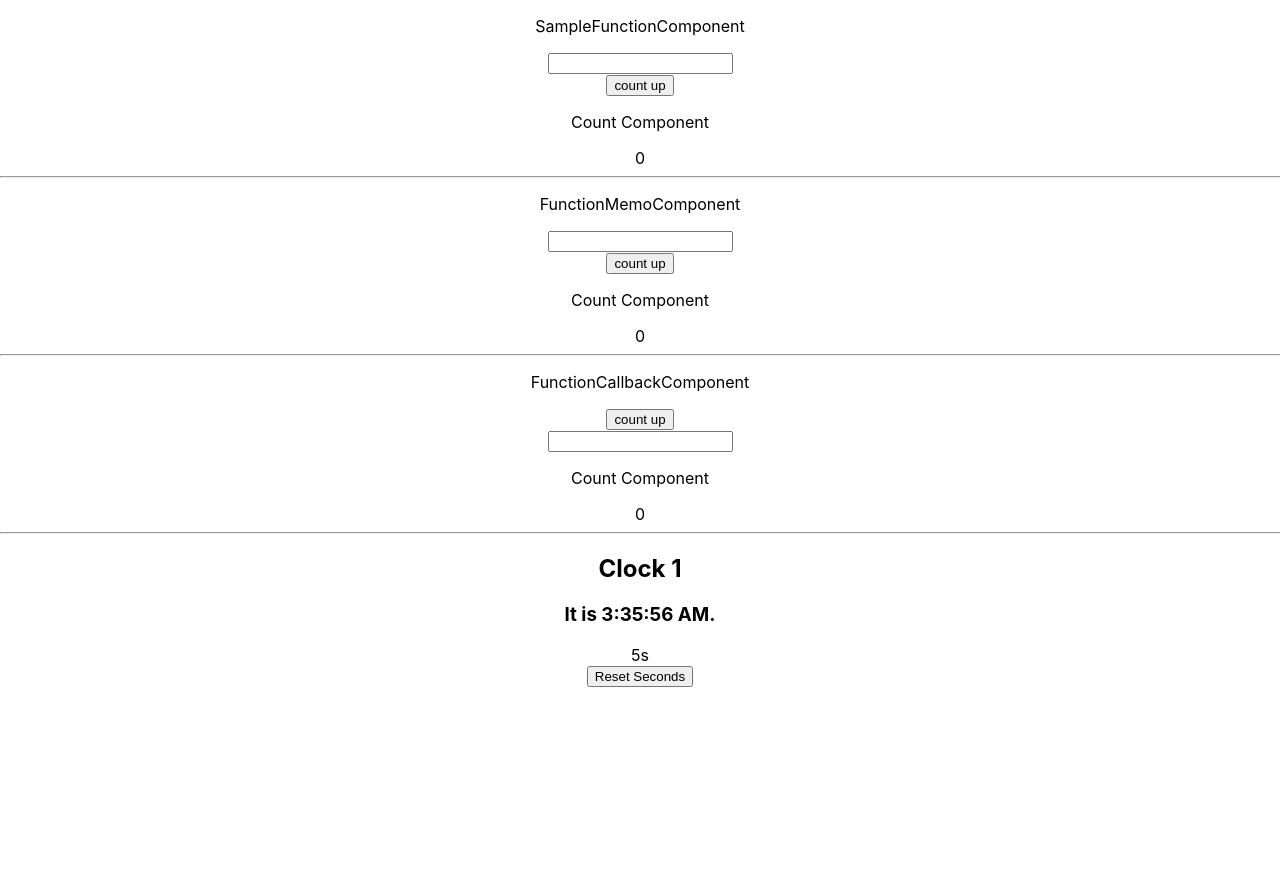
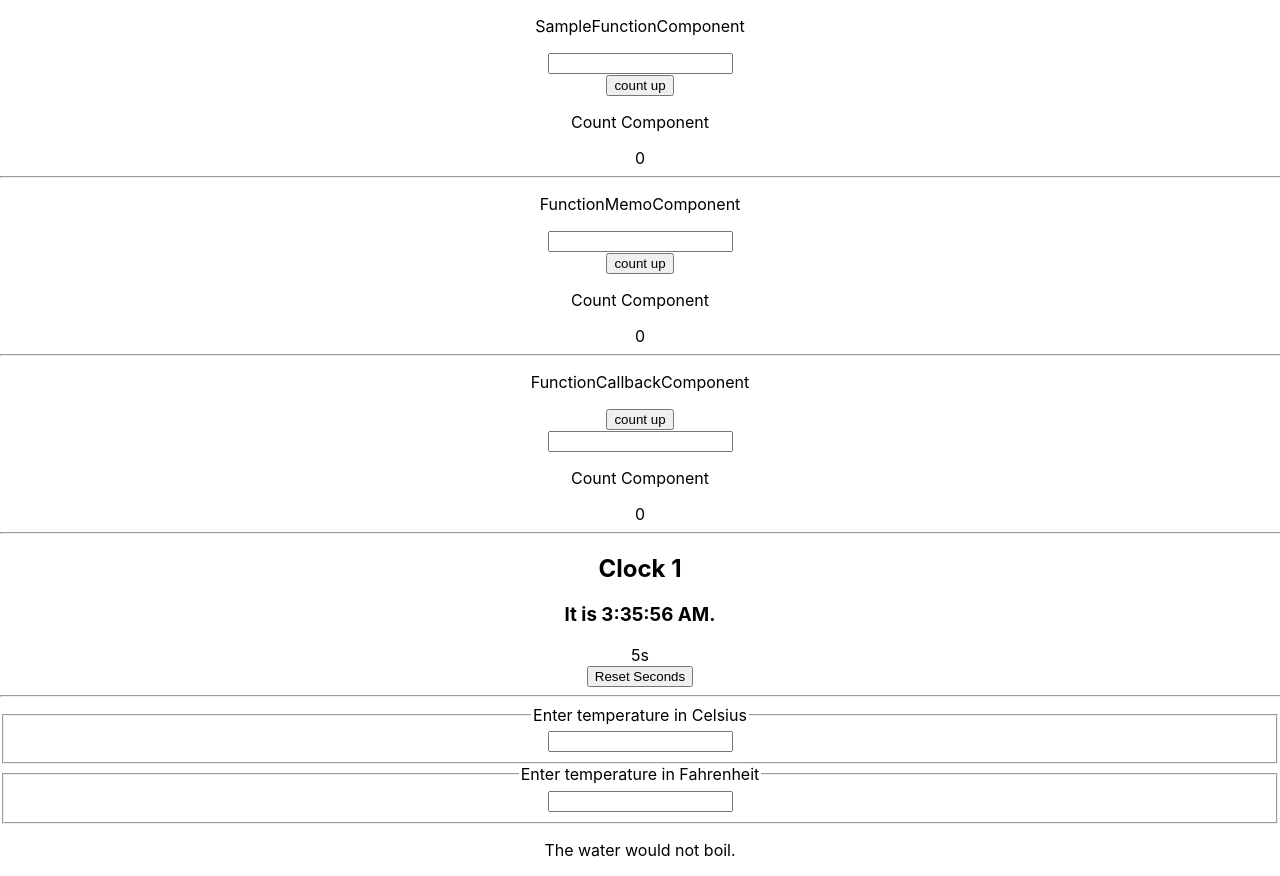
Before and after one commit to 2017Yasu/test-react-components, a React (Create React App) app: page / in a window 1280 px wide. Before the commit the page ends 800 px from the top, so only its background shows below. Built offline with nearby package versions, Linux system fonts and the light colour scheme.

Commit message:
state をリフトアップしたコンポーネントを作成

```diff
--- a/src/App.tsx
+++ b/src/App.tsx
@@ -2,6 +2,7 @@ import SampleFunctionComponent from './components/sample-function-component';
 import FunctionMemoComponent from './components/function-memo-component';
 import FunctionCallbackComponent from './components/function-callback-component';
 import Clock from './components/class-lifecycle-component';
+import LiftingStateUpComponent from './components/lifting-state-up-component';
 
 import './App.css';
 
@@ -15,6 +16,8 @@ function App(): JSX.Element {
             <FunctionCallbackComponent />
             <hr style={{ width: '100%' }} />
             <Clock />
+            <hr style={{ width: '100%' }} />
+            <LiftingStateUpComponent />
         </div>
     );
 }
--- /dev/null
+++ b/src/components/lifting-state-up-component/BoilingVerdict.tsx
@@ -0,0 +1,10 @@
+type Props = {
+    celsius: number;
+};
+
+export default function BoilingVerdict(props: Props): JSX.Element {
+    if (props.celsius >= 100) {
+        return <p>The water would boil.</p>;
+    }
+    return <p>The water would not boil.</p>;
+}
--- /dev/null
+++ b/src/components/lifting-state-up-component/LiftingStateUpComponent.tsx
@@ -0,0 +1,78 @@
+import React from 'react';
+import BoilingVerdict from './BoilingVerdict';
+import TemperatureInput from './TemperatureInput';
+
+function toCelsius(fahrenheit: number): number {
+    return (fahrenheit - 32) * 5 / 9;
+}
+
+function toFahrenheit(celsius: number): number {
+    return celsius * 9 / 5 + 32;
+}
+
+function tryConvert(temperature: string, converter: (x: number) => number): string {
+    const input = parseFloat(temperature);
+    if (Number.isNaN(input)) {
+        return '';
+    }
+    const output = converter(input);
+    const rounded = Math.round(output * 1000) / 1000;
+    return rounded.toString();
+}
+
+type State = {
+    temperature: string;
+    scale: string;
+};
+
+export default class LiftingStateUpComponent extends React.Component<unknown, State> {
+    constructor(props: unknown) {
+        super(props);
+        this.state = {
+            temperature: '',
+            scale: 'c',
+        };
+    }
+
+    handleCelsiusChange: React.ChangeEventHandler<HTMLInputElement> = (e) => {
+        this.setState(() => {
+            return {
+                temperature: e.target.value,
+                scale: 'c',
+            };
+        });
+    };
+
+    handleFahrenheitChange: React.ChangeEventHandler<HTMLInputElement> = (e) => {
+        this.setState(() => {
+            return {
+                temperature: e.target.value,
+                scale: 'f',
+            };
+        });
+    };
+
+    render(): JSX.Element {
+        const celsius = this.state.scale === 'f' ?
+            tryConvert(this.state.temperature, toCelsius) : this.state.temperature;
+        const fahrenheit = this.state.scale === 'c' ?
+            tryConvert(this.state.temperature, toFahrenheit) : this.state.temperature;
+        return (
+            <div>
+                <TemperatureInput
+                    scale='c'
+                    temperature={celsius}
+                    onTemperatureChange={this.handleCelsiusChange}
+                />
+                <TemperatureInput
+                    scale='f'
+                    temperature={fahrenheit}
+                    onTemperatureChange={this.handleFahrenheitChange}
+                />
+                <BoilingVerdict
+                    celsius={parseFloat(celsius)}
+                />
+            </div>
+        );
+    }
+}
--- /dev/null
+++ b/src/components/lifting-state-up-component/TemperatureInput.tsx
@@ -0,0 +1,33 @@
+import React from 'react';
+
+const scaleNames: Record<string, string> = {
+    c: 'Celsius',
+    f: 'Fahrenheit',
+};
+
+type Props = {
+    scale: string;
+    temperature: string;
+    onTemperatureChange: React.ChangeEventHandler<HTMLInputElement>;
+};
+
+export default class TemperatureInput extends React.Component<Props> {
+    constructor(props: Props) {
+        super(props);
+    }
+
+    render(): JSX.Element {
+        const scale = this.props.scale in scaleNames ?
+            scaleNames[this.props.scale] :
+            undefined;
+        return (
+            <fieldset>
+                <legend>Enter temperature in {scale}</legend>
+                <input
+                    value={this.props.temperature}
+                    onChange={this.props.onTemperatureChange}
+                />
+            </fieldset>
+        );
+    }
+}
--- /dev/null
+++ b/src/components/lifting-state-up-component/index.ts
@@ -0,0 +1,3 @@
+import LiftingStateUpComponent from './LiftingStateUpComponent';
+
+export default LiftingStateUpComponent;
```
